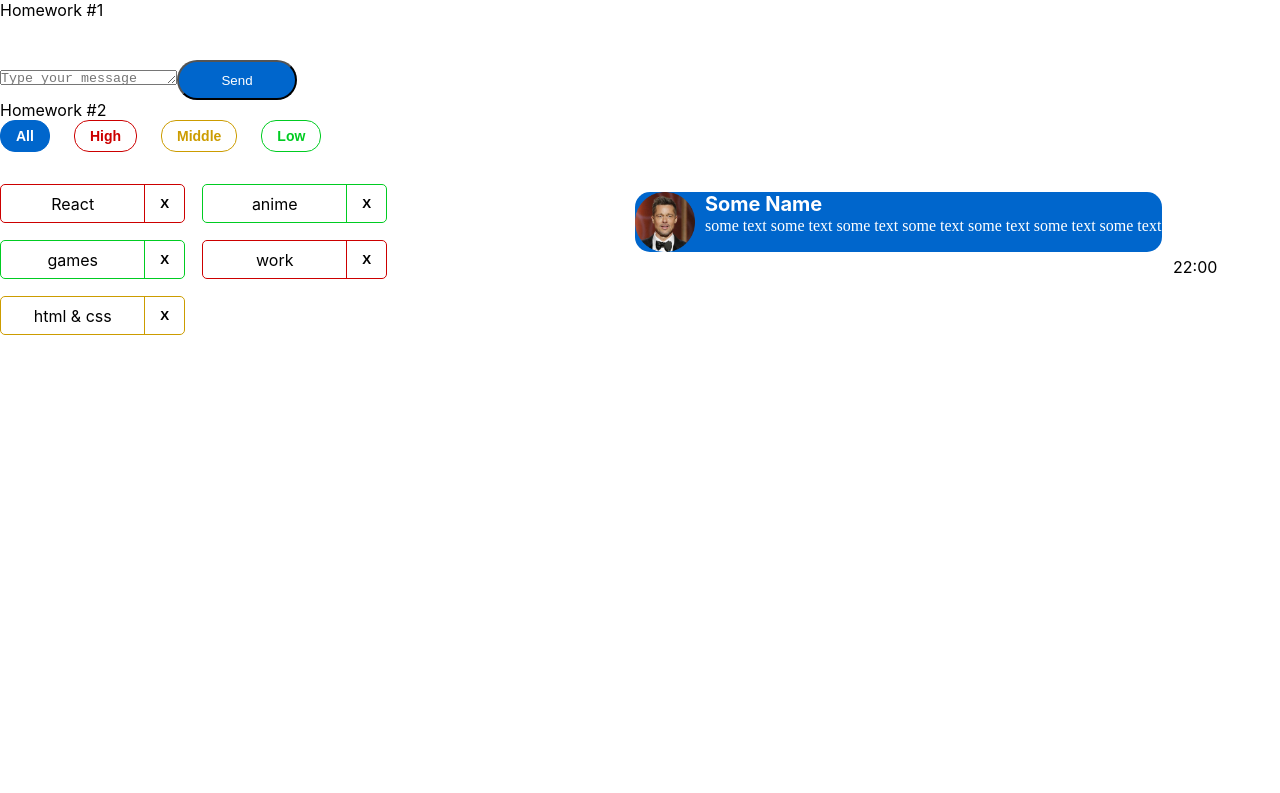
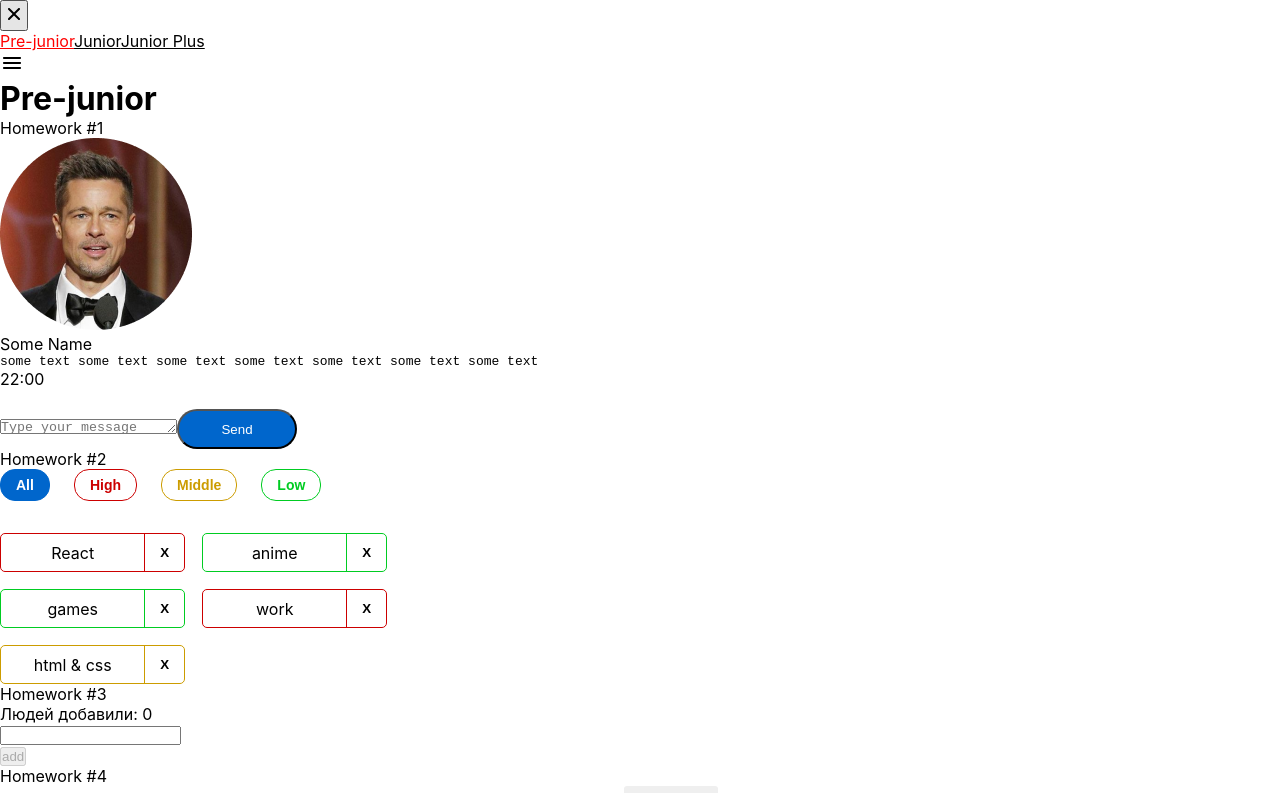
Before and after one commit to markmark21/homework, a React (Create React App) app: page /#/pre-junior in a window 1280 px wide. Shown: the top 793 px of the page. Built offline with nearby package versions, Linux system fonts and the light colour scheme.

Commit message:
hw2 + hw3 +hw5

```diff
--- a/package.json
+++ b/package.json
@@ -14,13 +14,14 @@
     "@types/node": "16.11.56",
     "@types/react": "18.0.17",
     "@types/react-dom": "18.0.6",
+    "@types/react-router-dom": "^5.3.3",
     "@types/uuid": "8.3.4",
     "axios": "0.27.2",
     "gh-pages": "^5.0.0",
     "react": "18.2.0",
     "react-dom": "18.2.0",
     "react-redux": "8.0.4",
-    "react-router-dom": "6.4.3",
+    "react-router-dom": "^6.11.0",
     "react-scripts": "5.0.1",
     "redux": "4.2.0",
     "typescript": "4.7.4",
@@ -34,7 +35,6 @@
     "eject": "react-scripts eject",
     "predeploy": "npm run build",
     "deploy": "gh-pages -d build"
-
   },
   "eslintConfig": {
     "extends": [
--- a/src/s1-main/App.tsx
+++ b/src/s1-main/App.tsx
@@ -2,18 +2,20 @@
 import s from './App.module.css'
 import HW1 from '../s2-homeworks/hw01/HW1'
 import HW2 from "../s2-homeworks/hw02/HW2";
+import HW3 from "../s2-homeworks/hw03/HW3";
+import HW5 from "../s2-homeworks/hw05/HW5";
 
 function App() {
     return (
         <div className={s.App}>
-            <HW1/>
+            {/*<HW1/>*/}
             {/*раскомментировать по ходу выполнения*/}
-            <HW2/>
+            {/*<HW2/>*/}
             {/*<HW3/>*/}
             {/*<HW4/>*/}
 
             {/*при выполнении дз 5 и более - закомментировать здесь дз 1-4, так как они есть внутри дз 5*/}
-            {/*<HW5/>*/}
+            <HW5/>
         </div>
     )
 }
--- a/src/s2-homeworks/hw01/message/Message.module.css
+++ b/src/s2-homeworks/hw01/message/Message.module.css
@@ -1,21 +1,9 @@
 .message {
-    display: flex;
-    align-items: flex-end;
-    margin: 10px;
 
 }
 
 .imageAndText {
-    display: flex;
-    gap: 10px;
-    background-color: #0066CC;
-    border-radius: 15px;
-    position: absolute;
-    width: 527px;
-    height: 60px;
-    left: 635px;
-    top: 192px;
-    justify-content: flex-start;
+
 
 
 }
@@ -26,9 +14,6 @@
 }
 
 .text {
-    min-width: 150px;
-    max-width: 300px;
-    word-wrap: break-word;
 }
 
 .text:after {
@@ -36,24 +21,13 @@
 }
 
 .name {
-    font-size: 20px;
-    font-weight: bold;
-    color: #FFFFFF
+
 }
 
 .messageText {
-    color: white;
-    font-family: 'Montserrat', serif;
-    font-style: normal;
-    font-weight: 400;
-    font-size: 16px;
-    line-height: 20px;
+
 }
 
 .time {
-    position: absolute;
-    width: 26px;
-    height: 12px;
-    left: 1173px;
-    top: 257px;
+
 }
--- a/src/s2-homeworks/hw03/Greeting.tsx
+++ b/src/s2-homeworks/hw03/Greeting.tsx
@@ -2,14 +2,14 @@
 import s from './Greeting.module.css'
 
 type GreetingPropsType = {
-    name: any // need to fix any
+    name: string // need to fix any
     setNameCallback: any // need to fix any
-    addUser: any // need to fix any
-    onBlur: any // need to fix any
-    onEnter: any // need to fix any
-    error: any // need to fix any
-    totalUsers: any // need to fix any
-    lastUserName?: any // need to fix any
+    addUser: () => void; // need to fix any
+    onBlur: () => void; // need to fix any
+    onEnter: (e: KeyboardEvent<HTMLInputElement>) => void; // need to fix any
+    error: string | null // need to fix any
+    totalUsers: number // need to fix any
+    lastUserName?: string // need to fix any
 }
 
 // презентационная компонента (для верстальщика)
@@ -25,7 +25,7 @@
         lastUserName,
     } // деструктуризация пропсов
 ) => {
-    const inputClass = s.errorInput // need to fix with (?:)
+    const inputClass = error ? s.errorInput : ''// need to fix with (?:)
 
     return (
         <div id={'hw3-form'} className={s.greetingForm}>
--- a/src/s2-homeworks/hw03/GreetingContainer.tsx
+++ b/src/s2-homeworks/hw03/GreetingContainer.tsx
@@ -1,53 +1,64 @@
-import React, { ChangeEvent, KeyboardEvent, useState } from 'react'
-import Greeting from './Greeting'
-import { UserType } from './HW3'
+import React, {ChangeEvent, KeyboardEvent, useState} from "react";
+import Greeting from "./Greeting";
+import {UserType} from "./HW3";
 
 type GreetingContainerPropsType = {
-    users: any // need to fix any
-    addUserCallback: any // need to fix any
+    users: UserType[] // need to fix any
+    addUserCallback: (name: string) => void
 }
 
-export const pureAddUser = (name: any, setError: any, setName: any, addUserCallback: any) => {
-    // если имя пустое - показать ошибку, иначе - добавить юзера и очистить инпут
-}
+export const pureAddUser = (name: string, setError: (error: string) => void, setName: (name: string) => void, addUserCallback: (name: string) => void) => {
+    if(name.trim() !== '') {
+        addUserCallback(name)
+        setName('')
+    } else {
+        setError('Ошибка! Введите имя!')
+    }
+};
 
-export const pureOnBlur = (name: any, setError: any) => { // если имя пустое - показать ошибку
-}
+export const pureOnBlur = (name: string, setError: (error: string) => void) => { // если имя пустое - показать ошибку
+    if(name.trim() === '') {
+        setError('Ошибка! Введите имя!')
+    }
+};
 
-export const pureOnEnter = (e: any, addUser: any) => { // если нажата кнопка Enter - добавить
-}
+export const pureOnEnter = (e: KeyboardEvent<HTMLInputElement>, addUser: () => void) => {
+    if(e.key === 'Enter') {
+        addUser();
+    }// если нажата кнопка Enter - добавить
+};
 
 // более простой и понятный для новичков
 // function GreetingContainer(props: GreetingPropsType) {
 
 // более современный и удобный для про :)
 const GreetingContainer: React.FC<GreetingContainerPropsType> = ({
-    users,
-    addUserCallback,
-}) => {
+                                                                     users,
+                                                                     addUserCallback,
+                                                                 }) => {
     // деструктуризация пропсов
-    const [name, setName] = useState<any>('') // need to fix any
-    const [error, setError] = useState<any>('') // need to fix any
+    const [name, setName] = useState<string>(""); // need to fix any
+    const [error, setError] = useState<string>(''); // need to fix any
 
-    const setNameCallback = (e: any) => { // need to fix any
-        setName('some name') // need to fix
+    const setNameCallback = (e: ChangeEvent<HTMLInputElement>) => { // need to fix any
+        setName(e.currentTarget.value); // need to fix
 
-        error && setError('')
-    }
+        error && setError("");
+    };
     const addUser = () => {
-        pureAddUser(name, setError, setName, addUserCallback)
-    }
+        pureAddUser(name, setError, setName, addUserCallback);
+    };
 
     const onBlur = () => {
-        pureOnBlur(name, setError)
-    }
+        pureOnBlur(name, setError);
+    };
 
-    const onEnter = (e: any) => {
-        pureOnEnter(e, addUser)
-    }
+    const onEnter = (e: KeyboardEvent<HTMLInputElement>) => {
+        pureOnEnter(e, addUser);
+    };
 
-    const totalUsers = 0 // need to fix
-    const lastUserName = 'some name' // need to fix
+    const totalUsers = users.length; // need to fix
+    const lastUserName = users[users.length - 1]?.name || '' // need to fix
 
     return (
         <Greeting
@@ -60,7 +71,7 @@
             totalUsers={totalUsers}
             lastUserName={lastUserName}
         />
-    )
-}
+    );
+};
 
-export default GreetingContainer
+export default GreetingContainer;
--- a/src/s2-homeworks/hw03/HW3.tsx
+++ b/src/s2-homeworks/hw03/HW3.tsx
@@ -2,6 +2,7 @@
 import { v1 } from 'uuid'
 import s2 from '../../s1-main/App.module.css'
 import GreetingContainer from './GreetingContainer'
+
 
 /*
 * 1 - описать тип UserType
@@ -19,19 +20,17 @@
 
 // types
 export type UserType = {
-    _id: number // need to fix any
+    _id: string // need to fix any
     name: string // need to fix any
 }
 
-export const pureAddUserCallback = (name: string, setUsers: any, users: any) => { // need to fix any
-    const user = { // need to fix
-
-    }
+export const pureAddUserCallback = (name: string, setUsers: (users: UserType[]) => void, users: Array<UserType>) => { // need to fix any
+    const user: UserType = {name: name, _id: v1()}
     setUsers([...users, user])
 }
 
 const HW3 = () => {
-    const [users, setUsers] = useState<[]>([]) // need to fix any
+    const [users, setUsers] = useState<UserType[]>([]) // need to fix any
 
     const addUserCallback = (name: string) => { // need to fix any
         pureAddUserCallback(name, setUsers, users)
--- a/src/s2-homeworks/hw04/common/c2-SuperButton/SuperButton.module.css
+++ b/src/s2-homeworks/hw04/common/c2-SuperButton/SuperButton.module.css
@@ -1,36 +1,64 @@
 .button {
+    overflow: hidden;
+    padding: 5px 24px;
+
+    border-radius: 3px;
+    border: none;
+
+    color: white;
+    font-family: 'Montserrat', sans-serif;
+    font-weight: 600;
+    font-size: 14px;
+    line-height: 20px;
+    cursor: pointer;
 }
 
 .disabled {
+    color: #002e5c;
+    background: #004d99;
+    opacity: 0.5;
 }
 
 .secondary {
+    color: #0066CC;
+    background: transparent;
+    border: 1px solid #0066CC;
+    border-radius: 3px;
 }
 
 .default {
+    background: #06c;
 }
 
 .red {
+    background: #cc1439;
 }
 
 .default:hover {
+    background: #0080ff;
 }
 
 .red:hover {
+    background: #ff1a47;
 }
 
 .secondary:hover {
+    background: #E5F0FA;
 }
 
 
 .default:active {
+    background: #0059b3;
 }
 
 .secondary:active {
+    background: #C9E5FF;
 }
 
 .red:active {
+    background: #b31232;
 }
 
 .button:disabled {
+    cursor: default;
 }
--- a/src/s2-homeworks/hw05/Pages.tsx
+++ b/src/s2-homeworks/hw05/Pages.tsx
@@ -1,15 +1,15 @@
-import React from 'react'
-import { Routes, Route, Navigate } from 'react-router-dom'
-import Error404 from './pages/Error404'
-import PreJunior from './pages/PreJunior'
-import Junior from './pages/Junior'
-import JuniorPlus from './pages/JuniorPlus'
+import React from "react";
+import {Routes, Route, Navigate} from "react-router-dom";
+import Error404 from "./pages/Error404";
+import PreJunior from "./pages/PreJunior";
+import Junior from "./pages/Junior";
+import JuniorPlus from "./pages/JuniorPlus";
 
 export const PATH = {
-    PRE_JUNIOR: '/pre-junior',
-    JUNIOR: '/junior',
-    JUNIOR_PLUS: '/junior-plus',
-}
+    PRE_JUNIOR: "/pre-junior",
+    JUNIOR: "/junior",
+    JUNIOR_PLUS: "/junior-plus",
+};
 
 function Pages() {
     return (
@@ -18,18 +18,18 @@
             <Routes>
                 {/*роутинг будут писать студенты*/}
                 {/*в начале мы попадаем на страницу '/' и переходим сразу на страницу /pre-junior*/}
-                {/*<Route ...*/}
+                <Route path={"/"} element={<Navigate to={PATH.PRE_JUNIOR}/>}/>
 
                 {/*роуты для /pre-junior, /junior, /junior-plus*/}
-                {/*<Route ...*/}
-                {/*<Route ...*/}
-                {/*<Route ...*/}
+                <Route path={PATH.PRE_JUNIOR} element={<PreJunior/>}/>
+                <Route path={PATH.JUNIOR} element={<Junior/>}/>
+                <Route path={PATH.JUNIOR_PLUS} element={<JuniorPlus/>}/>
 
-                {/*роут для несуществующей страницы должен отрисовать <Error404 />*/}
+                <Route path={'*'} element={<Error404/>}/>
                 {/*<Route ...*/}
             </Routes>
         </div>
-    )
+    );
 }
 
 export default Pages
--- a/src/s2-homeworks/hw05/sidebar/Sidebar.module.css
+++ b/src/s2-homeworks/hw05/sidebar/Sidebar.module.css
@@ -11,12 +11,15 @@
 }
 
 .nav a {
+    color: black;
 }
 
 .nav a:hover {
+    color: cornflowerblue;
 }
 
 .nav a.active {
+    color: red;
 }
 .close {
 }
--- a/src/s2-homeworks/hw05/sidebar/Sidebar.tsx
+++ b/src/s2-homeworks/hw05/sidebar/Sidebar.tsx
@@ -31,7 +31,8 @@
                         id={'hw5-pre-junior-link'}
                         to={PATH.PRE_JUNIOR}
                         onClick={handleClose}
-                        // className={...} // делает студент
+                        className={({isActive}) => isActive ? s.active : s.nav}
+
                     >
                         Pre-junior
                     </NavLink>
@@ -39,7 +40,7 @@
                         id={'hw5-junior-link'}
                         to={PATH.JUNIOR}
                         onClick={handleClose}
-                        // className={...} // делает студент
+                        className={({isActive}) => isActive ? s.active : s.nav}
                     >
                         Junior
                     </NavLink>
@@ -47,7 +48,7 @@
                         id={'hw5-junior-plus-link'}
                         to={PATH.JUNIOR_PLUS}
                         onClick={handleClose}
-                        // className={...} // делает студент
+                        className={({isActive}) => isActive ? s.active : s.nav}
                     >
                         Junior Plus
                     </NavLink>
```
Also changed, not shown: 1 other file (tests, documents, lock files or other folders).
